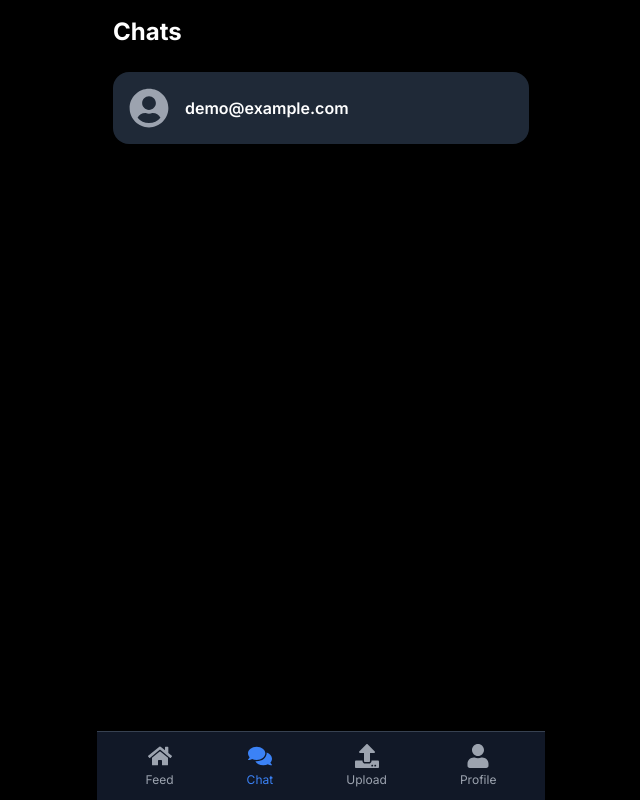
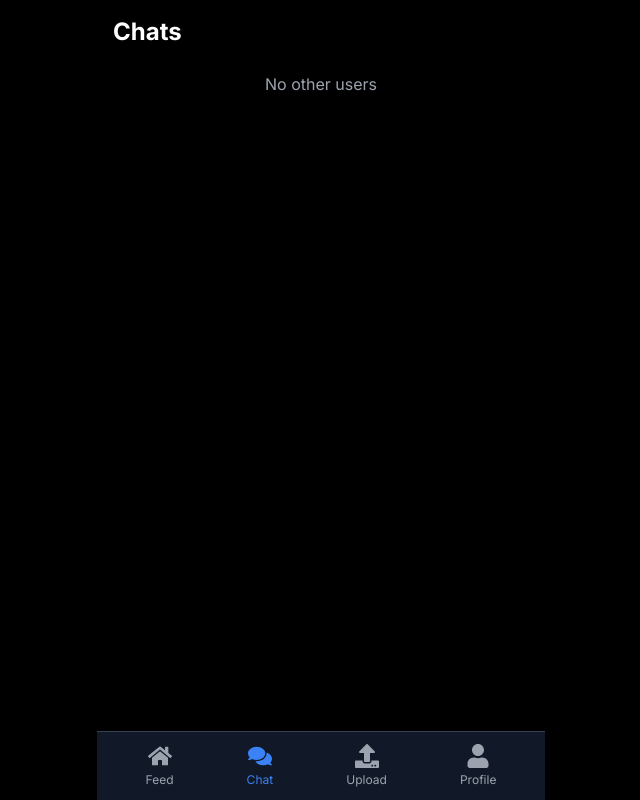
Before and after one commit to itsonlycrypty/Chatup, a Next.js app: page /chat in a window 1280 px wide. Shown: the whole page, without its empty margins (319-959 px from the left). Built offline with nearby package versions, Linux system fonts and the light colour scheme.

Commit message:
Refactor user fetching logic in ChatList component

```diff
--- a/app/chat/page.tsx
+++ b/app/chat/page.tsx
@@ -6,33 +6,23 @@ import { FaUserCircle } from 'react-icons/fa';
 
 export default function ChatList() {
   const { user } = useAuth();
-  const [users, setUsers] = useState<{ id: string; email: string }[]>([]);
+  const [users, setUsers] = useState<any[]>([]);
 
   useEffect(() => {
-    // In a real app, we'd fetch users from the server
-    // For now, we'll use a placeholder
-    const fetchUsers = async () => {
-      // Get all users from Redis (you can add this API endpoint)
-      // For now, show a placeholder
-      setUsers([
-        { id: '1', email: 'demo@example.com' },
-      ]);
-    };
-    fetchUsers();
-  }, []);
+    const allUsers = JSON.parse(localStorage.getItem('chatup_users') || '[]');
+    setUsers(allUsers.filter((u: any) => u.id !== user?.id));
+  }, [user]);
 
   return (
-    <div className="p-4 pb-24 max-w-md mx-auto">
+    <div className="p-4 pb-24">
       <h1 className="text-2xl font-bold text-white mb-6">Chats</h1>
-      {users.length === 0 && <p className="text-gray-400 text-center mt-10">No users yet</p>}
-      {users.map((u) => (
+      {users.length === 0 && <p className="text-gray-400 text-center">No other users</p>}
+      {users.map(u => (
         <Link key={u.id} href={`/chat/${u.id}`} className="flex items-center gap-4 bg-gray-800 hover:bg-gray-700 p-4 rounded-2xl mb-3 transition">
           <FaUserCircle size={40} className="text-gray-400" />
-          <div>
-            <p className="text-white font-semibold">{u.email}</p>
-          </div>
+          <div><p className="text-white font-semibold">{u.email}</p></div>
         </Link>
       ))}
     </div>
   );
-      }
+}
```
